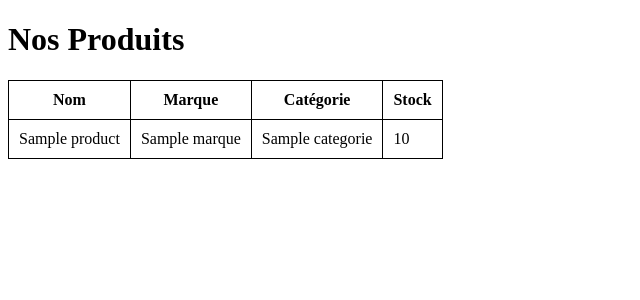
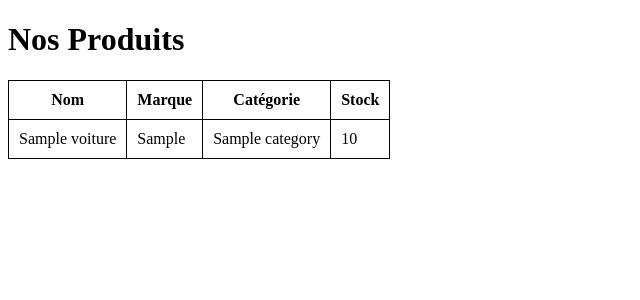
Before and after one commit to MounibStudio/MKO_Performance, a Django app: template products/templates/products/product_list.html in a window 1280 px wide. Shown: the top 300 px of the page, without its empty margins (0-640 px from the left). Run offline with Django 4.2, Linux system fonts and the light colour scheme; tables that the repository leaves empty hold one stand-in row (values such as "Sample post"); the template is opened without the code that fills it: values that come from a table or form of the project are taken from there, most other values are stand-ins (such as "Sample title", 1, 10 or a date in 2020).

Commit message:
fixing the catergory in the catalogue

```diff
--- a/products/admin.py
+++ b/products/admin.py
@@ -11,6 +11,6 @@
 
 @admin.register(Voiture)
 class VoitureAdmin(admin.ModelAdmin):
-    list_display = ('id', 'nom', 'marque', 'modele', 'prix', 'stock', 'Category')
+    list_display = ('id', 'nom', 'marque', 'modele', 'prix', 'stock', 'category')
     search_fields = ('nom', 'marque')
-    list_filter = ('Category',)
+    list_filter = ('category',)
--- a/products/models.py
+++ b/products/models.py
@@ -19,7 +19,7 @@
     image_exterieur = models.ImageField(upload_to='voitures/exterieur/')
     image_interieur = models.ImageField(upload_to='voitures/interieur/')
 
-    Category = models.ForeignKey(
+    category = models.ForeignKey(
         'products.Category',
         on_delete=models.CASCADE,
         related_name="voitures"
--- a/products/templates/products/product_list.html
+++ b/products/templates/products/product_list.html
@@ -20,7 +20,7 @@
         <tr>
             <td>{{ product.nom }}</td>
             <td>{{ product.marque }}</td>
-            <td>{{ product.categorie }}</td>
+            <td>{{ product.category.nom }}</td>
             <td>{{ product.stock }}</td>
         </tr>
         {% endfor %}
--- a/products/views.py
+++ b/products/views.py
@@ -4,9 +4,9 @@
 
 class ProductListView(View):
     def get(self, request):
-        voitures = Voiture.objects.all().select_related('Category')
+        voitures = Voiture.objects.all().select_related('category')
         categories = Category.objects.all()
         return render(request, 'products/product_list.html', {
-            'voitures': voitures,
+            'products': voitures,
             'categories': categories
         })
```
Also changed, not shown: cart/migrations/0001_initial.py, cart/migrations/0002_initial.py (added), media/voitures/exterieur/2024_nissan_gt-r_13_2560x1440.jpg (added), orders/migrations/0001_initial.py, orders/migrations/0002_initial.py (added), products/migrations/0001_initial.py, products/migrations/0002_rename_category_voiture_category.py (added), users/migrations/0001_initial.py, voitures/2020_nissan_gt-r_nismo_21_2560x1440.jpg (added), voitures/39638_2BPk9WQ.jpg (added), 1 other file.
